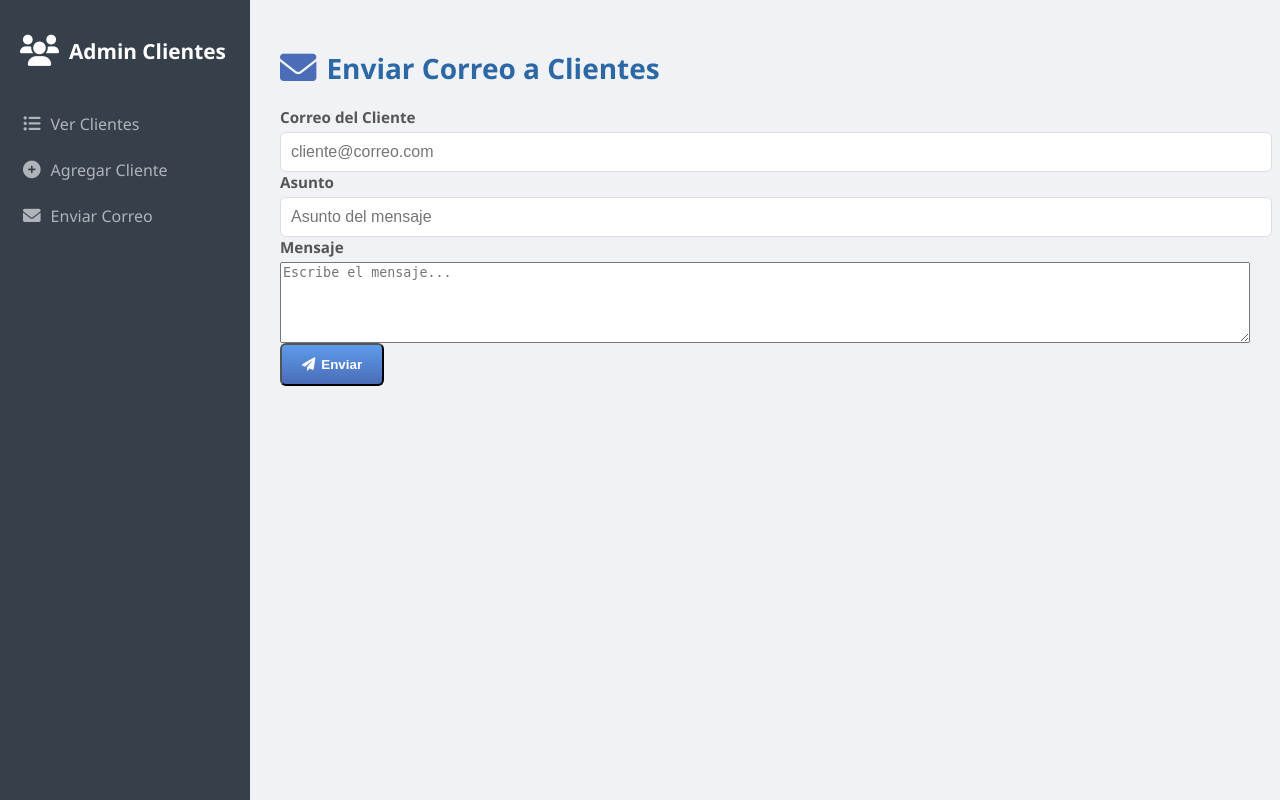
After one commit to abismarpichardo-sys/CRUD, a Flask app: page /enviar_correo in a window 1280 px wide. The commit adds this page. Run offline with Flask 3, Linux system fonts and the light colour scheme.

Commit message:
Actualización del CRUD

```diff
--- a/app.py
+++ b/app.py
@@ -190,6 +190,10 @@ def eliminar(id):
 
     return redirect(url_for('index'))
 
+# --- nueva ruta para enviar correo ---
+@app.route('/enviar_correo')
+def enviar_correo():
+    return render_template('enviar_correo.html')
 
 if __name__ == "__main__":
     app.run(debug=True)
--- a/static/styles.css
+++ b/static/styles.css
@@ -445,3 +445,11 @@ tr:hover {
         padding: 20px;
     }
 }
+
+/* ===== Encabezados ===== */
+.content-area h1 {
+    color: #2c68a5; /* Cambia este valor al color que quieras */
+    font-size: 28px;
+    margin-bottom: 20px;
+    font-weight: bold;
+}
--- /dev/null
+++ b/templates/enviar_correo.html
@@ -0,0 +1,26 @@
+{% extends "layout.html" %}
+{% block content %}
+<h1><i class="fas fa-envelope"></i> Enviar Correo a Clientes</h1>
+
+<div class="form-container-single">
+    <form method="post" action="{{ url_for('enviar_correo') }}">
+
+        <div class="form-group">
+            <label for="correo">Correo del Cliente</label>
+            <input type="email" id="correo" name="correo" placeholder="cliente@correo.com" required>
+        </div>
+
+        <div class="form-group">
+            <label for="asunto">Asunto</label>
+            <input type="text" id="asunto" name="asunto" placeholder="Asunto del mensaje" required>
+        </div>
+
+        <div class="form-group">
+            <label for="mensaje">Mensaje</label>
+            <textarea id="mensaje" name="mensaje" rows="5" placeholder="Escribe el mensaje..." required></textarea>
+        </div>
+
+        <button type="submit" class="btn-primary"><i class="fas fa-paper-plane"></i> Enviar</button>
+    </form>
+</div>
+{% endblock %}
--- a/templates/layout.html
+++ b/templates/layout.html
@@ -25,6 +25,10 @@
                 <i class="fas fa-plus-circle"></i>
                 Agregar Cliente
             </a>
+            <a href="{{ url_for('enviar_correo') }}" class="nav-item">
+                <i class="fas fa-envelope"></i> Enviar Correo
+            </a>
+
         </nav>
     </div>
 
--- a/templates/listar.html
+++ b/templates/listar.html
@@ -40,6 +40,7 @@
                     <th>Cédula / RUC</th>
                     <th>Email</th>
                     <th>Teléfono</th>
+                    <th>Ciudad</th>
                     <th>Acciones</th>
                 </tr>
             </thead>
@@ -73,6 +74,8 @@
 
                     <td>{{ cliente.email }}</td>
                     <td>{{ cliente.phone }}</td>
+                    <td>{{ cliente.city }}</td>
+
 
                     <td class="acciones">
                         <a href="{{ url_for('ver_cliente', id=cliente.id) }}" class="btn-action btn-ver">
```
